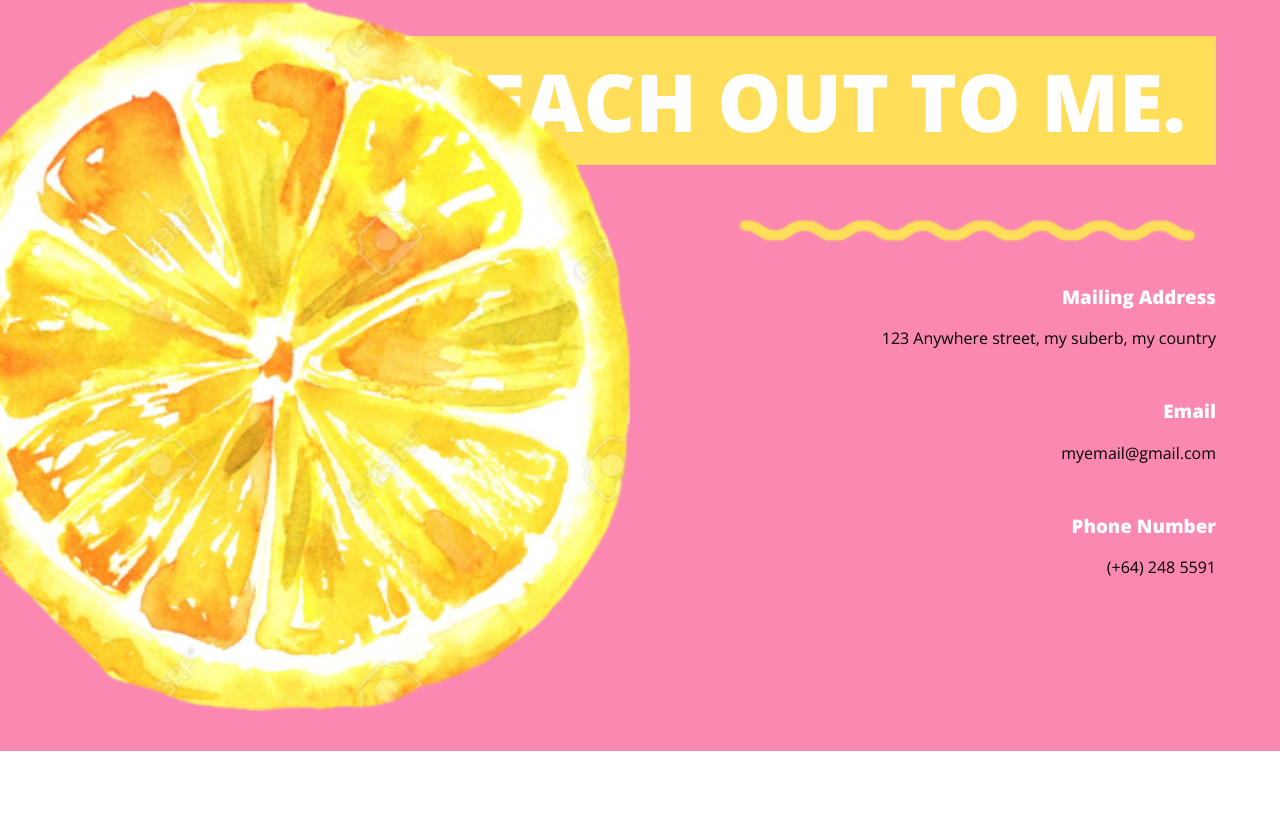
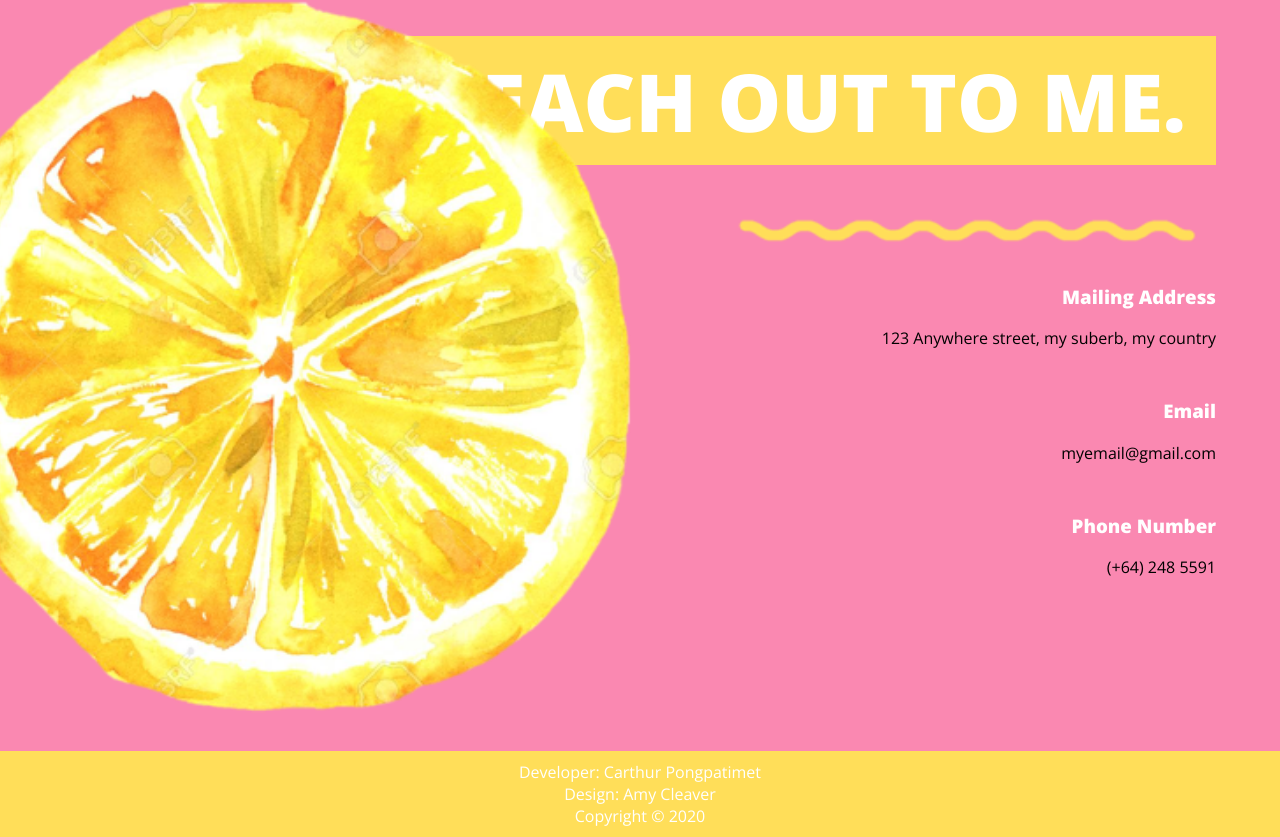
Before and after one commit to Carthur-P/Fruit-Print, a plain HTML site: page index.html in a window 1280 px wide. Shown: the part 3249-4086 px from the top of the page. Before the commit the page ends 4000 px from the top, so only its background shows below. Drawn offline with nearby package versions, Linux system fonts and the light colour scheme.

Commit message:
adding footer

```diff
--- a/index.html
+++ b/index.html
@@ -77,6 +77,12 @@
             <p class="blackFont noSpacing">(+64) 248 5591</p>
         </div>
     </div>
+
+    <footer>
+        <p class="noSpacing">Developer: Carthur Pongpatimet</p>
+        <p class="noSpacing">Design: Amy Cleaver</p>
+        <p class="noSpacing">Copyright &copy 2020</p>
+    </footer>
 </body>
 
 </html>
--- a/styles.css
+++ b/styles.css
@@ -61,6 +61,14 @@ nav a:hover {
 nav a:visited {
     text-decoration: none;
     color: black;
+}
+
+footer{
+    width: 100%;
+    margin: 0px;
+    padding: 10px 0px;
+    background-color: #ffde59;
+    text-align: center;
 }
 
 #home {
```
